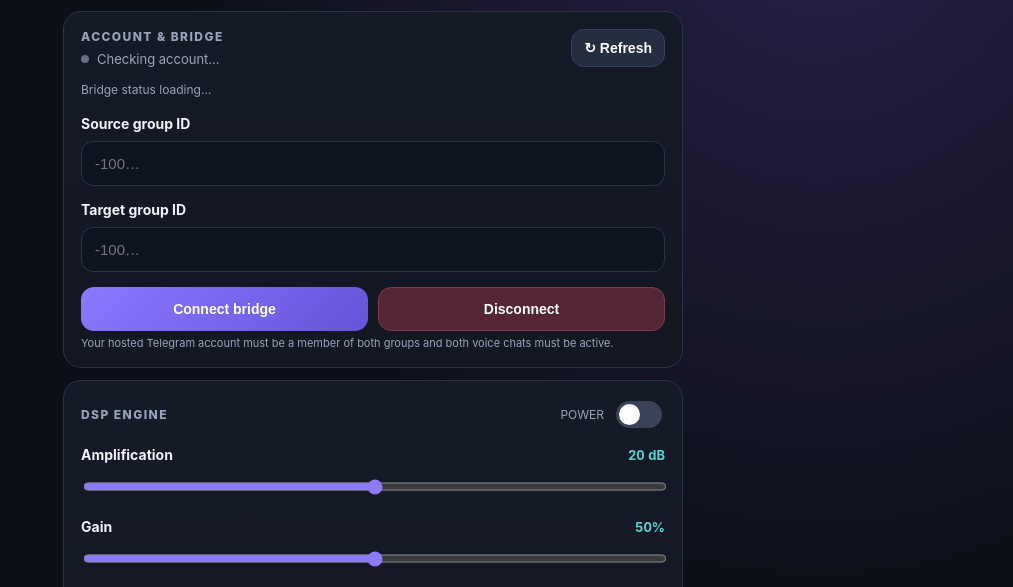
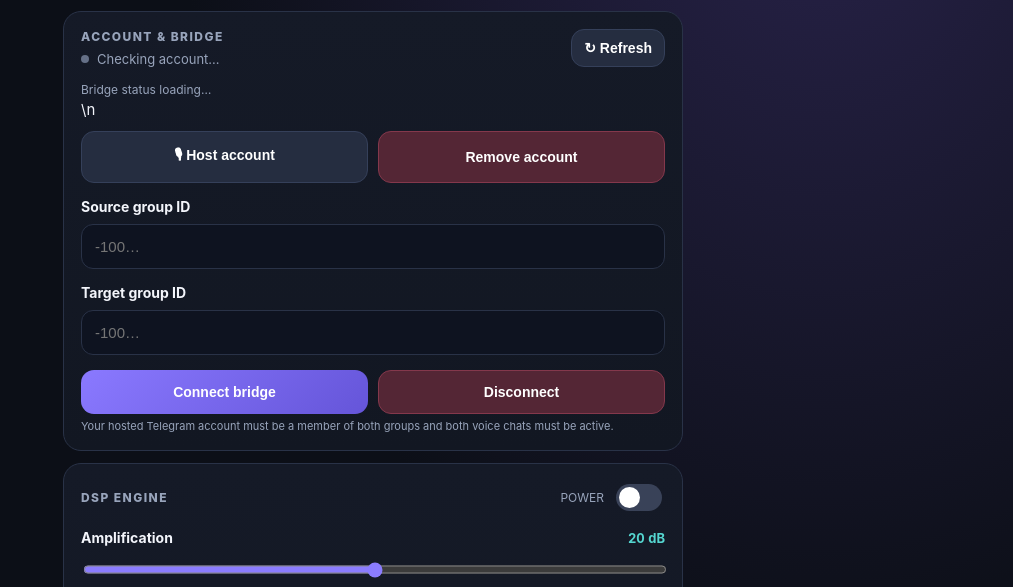
Before and after one commit to sameerhasan8860-bot/A-vc-bot, a plain HTML site: page webapp/index.html in a window 1280 px wide. Shown: the part 174-761 px from the top of the page, without its empty margins (267-1280 px from the left). Drawn offline with Linux system fonts and the light colour scheme; no server answers.

Commit message:
Add host and unhost account controls

```diff
--- a/webapp/index.html
+++ b/webapp/index.html
@@ -14,7 +14,7 @@
 <div id="toast" class="toast"></div>
 <section class="hero"><div class="row"><div><h1>Audio Control Center</h1><p>Shape the source audio before it reaches your target voice chat.</p></div><div style="font-size:34px">🎚️</div></div></section>
 <section class="card"><div class="row"><div><div class="section" style="margin:0 0 7px">ACCOUNT & BRIDGE</div><div class="status"><i class="dot" id="accountDot"></i><span id="accountState">Checking account…</span></div></div><button class="btn secondary" style="width:auto;padding:10px 12px" onclick="refresh()">↻ Refresh</button></div>
-<div id="bridgeDetails" class="bridgeinfo" style="margin-top:12px">Bridge status loading…</div>
+<div id="bridgeDetails" class="bridgeinfo" style="margin-top:12px">Bridge status loading…</div>\n<div class="grid" style="margin-top:12px"><button class="btn secondary" onclick="hostAccount()">🎙 Host account</button><button class="btn danger" onclick="unhostAccount()">Remove account</button></div>
 <div class="field"><div class="fieldhead"><label for="source">Source group ID</label></div><input id="source" type="number" placeholder="-100…"></div>
 <div class="field"><div class="fieldhead"><label for="target">Target group ID</label></div><input id="target" type="number" placeholder="-100…"></div>
 <div class="grid"><button class="btn" id="joinBtn" onclick="joinBridge()">Connect bridge</button><button class="btn danger" onclick="leaveBridge()">Disconnect</button></div>
```
